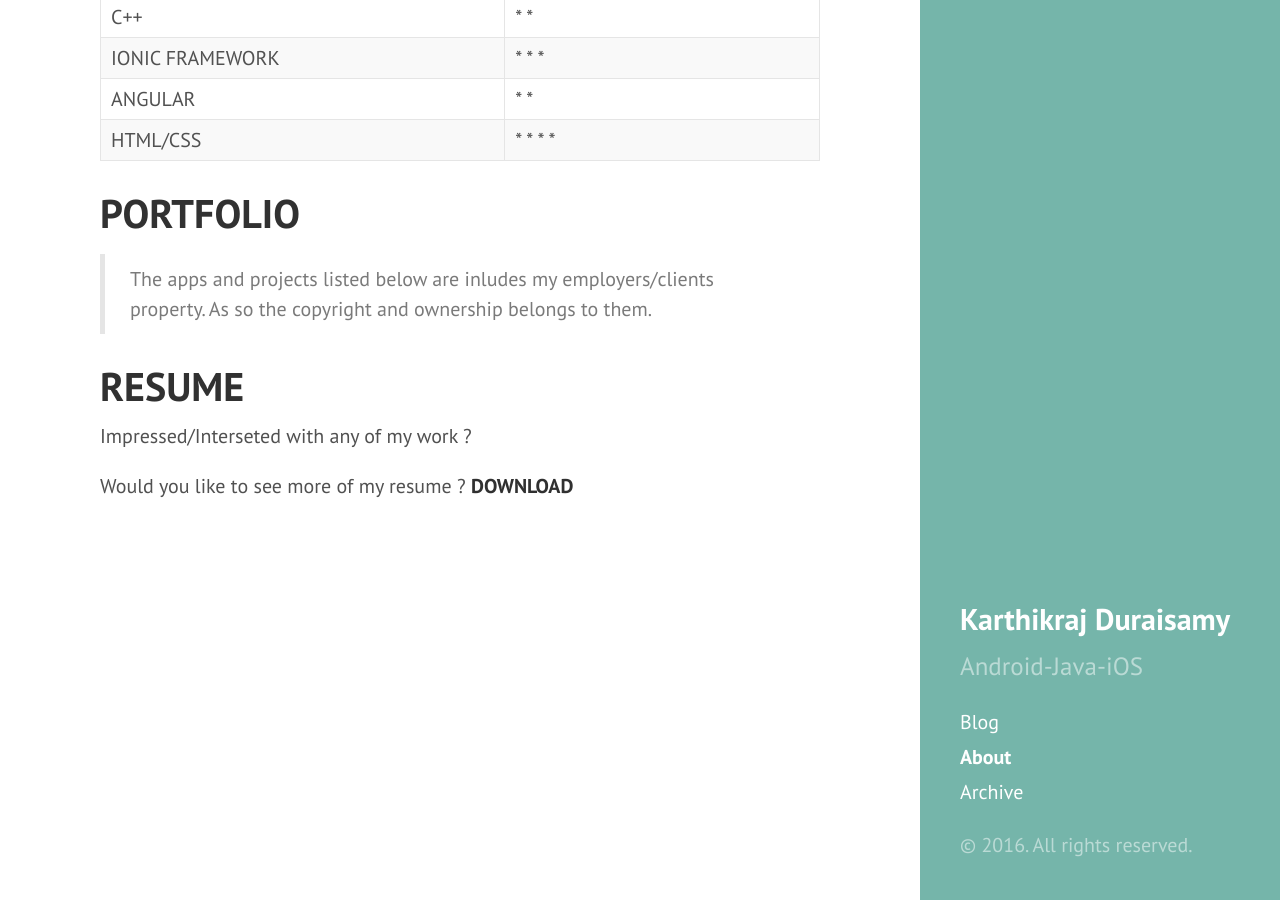
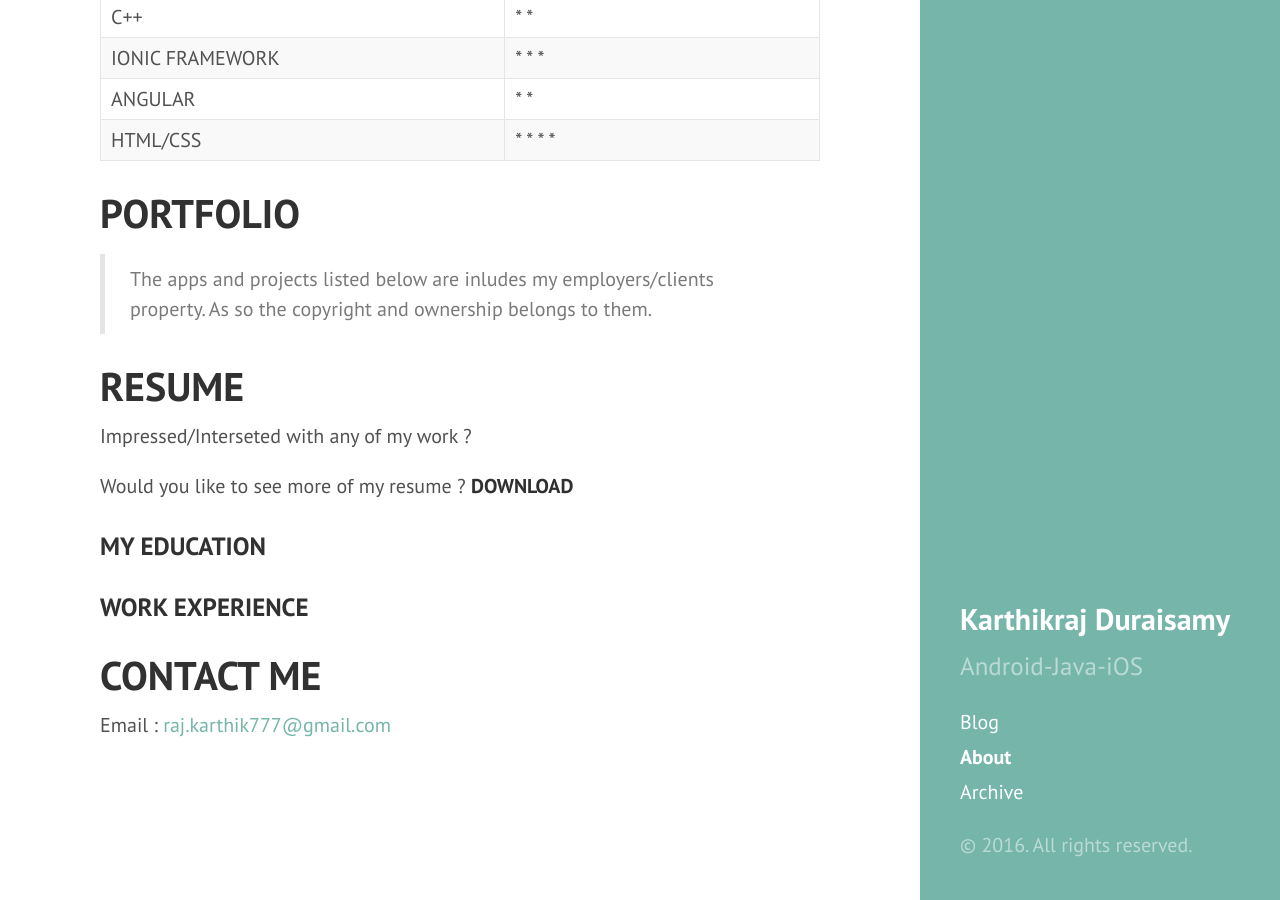
Before and after one commit to karthikraj-duraisamy/karthikraj-duraisamy.github.io, a Jekyll site: the page built from about.md, in a window 1280 px wide and 900 px high, scrolled down 1260 px. Built offline with Jekyll 4.4.1, drawn with Linux system fonts in a browser that asks for light colours; Markdown is read by kramdown in place of the engine named in the settings.

Commit message:
Update about.md

```diff
--- a/about.md
+++ b/about.md
@@ -103,3 +103,12 @@ What I beliefs,
 Impressed/Interseted with any of my work ?
 
 Would you like to see more of my resume ? <strong>DOWNLOAD</strong>
+
+
+### MY EDUCATION
+
+### WORK EXPERIENCE
+
+# CONTACT ME
+
+Email : [raj.karthik777@gmail.com](mailto:raj.karthik777@gmail.com)
```
